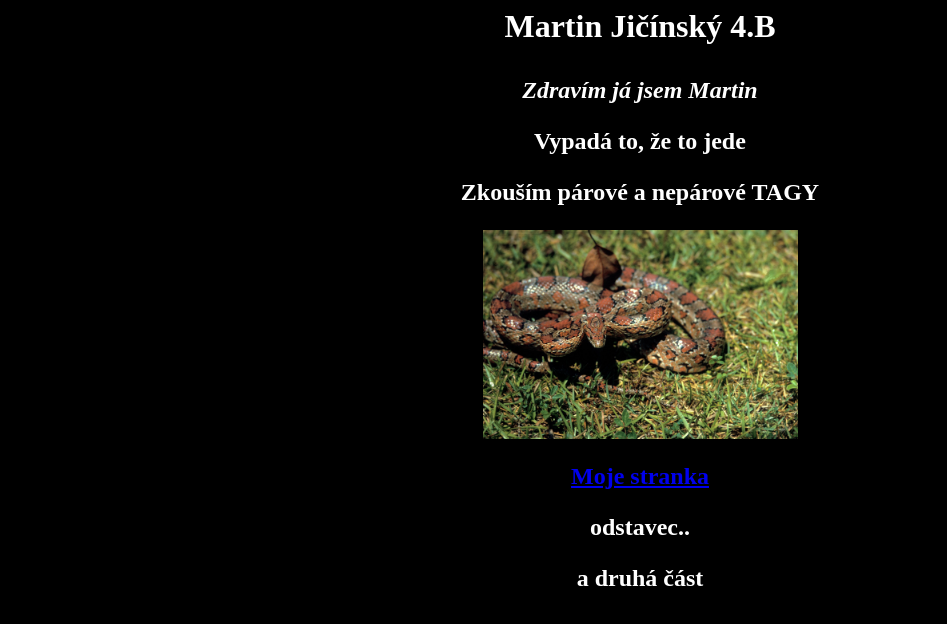
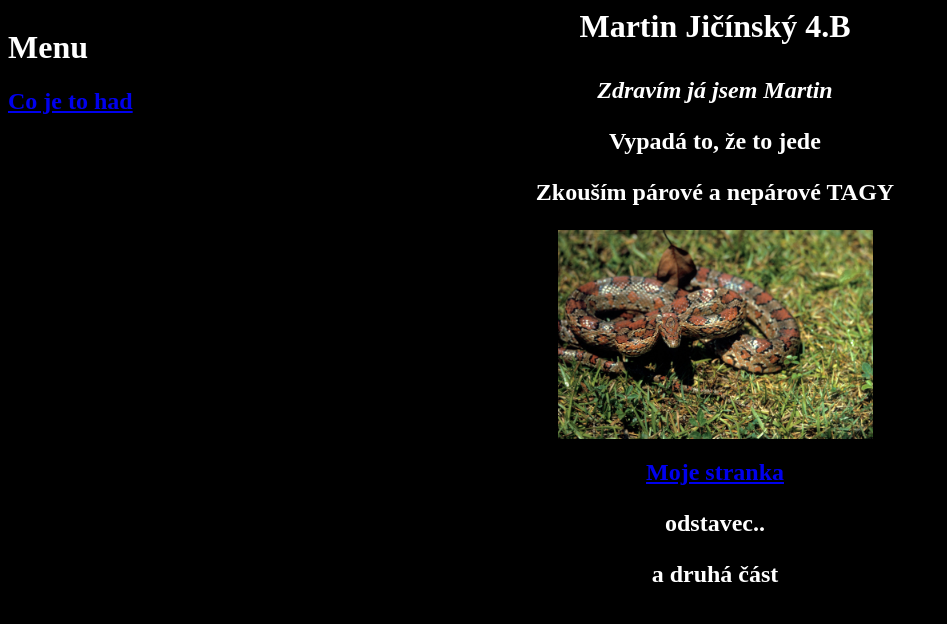
Before and after one commit to MartinJicinsky/MartinJicinsky.github.io, a plain HTML site: page index.html in a window 1280 px wide. Shown: the whole page, without its empty margins (0-947 px from the left). Drawn offline with Linux system fonts and the light colour scheme.

Commit message:
Přidáno menu

```diff
--- a/index.html
+++ b/index.html
@@ -1,17 +1,39 @@
 <html lang="cs">
+
 <head>
   <title>Martin Jičínský</title>
   <meta charset="UTF-8">
 </head>
-<body style="background-color: black; color: white; text-align: center;">
-  <h1><p><b>Martin Jičínský</b> 4.B</p></h1>
-  <h2><p><i>Zdravím já jsem Martin</i></p><h2>
-  <h2><p>Vypadá to, že to jede</p><h2>
-  <h2><p>Zkouším párové a nepárové TAGY</p><h2>
-  <p><img src="snake.jpg" width="315" height="209" alt="had"></p>
- <h2><a href="https://martinjicinsky.github.io/">Moje stranka</a> <h2>
-<h2><P>odstavec..</P><h2>
-<h2><P>a druhá část</P><h2>
+
+<body style="background-color: black; color: white">
+  <div style="float:left; width: 150px;">
+    <h1>Menu</h1>
+    <h2><a href="https://cs.wikipedia.org/wiki/Hadi">Co je to had</a></h2>
+  </div>
+
+  <div style="margin-left: 150px; text-align: center;">
+    <h1>
+      <p><b>Martin Jičínský</b> 4.B</p>
+    </h1>
+    <h2>
+      <p><i>Zdravím já jsem Martin</i></p>
+    </h2>
+    <h2>
+      <p>Vypadá to, že to jede</p>
+    </h2>
+    <h2>
+      <p>Zkouším párové a nepárové TAGY</p>
+    </h2>
+    <p><img src="snake.jpg" width="315" height="209" alt="had"></p>
+    <h2><a href="https://martinjicinsky.github.io/">Moje stranka</a></h2>
+    <h2>
+      <P>odstavec..</P>
+    </h2>
+    <h2>
+      <P>a druhá část</P>
+    </h2>
+  </div>
 
 </body>
+
 </html>
```
